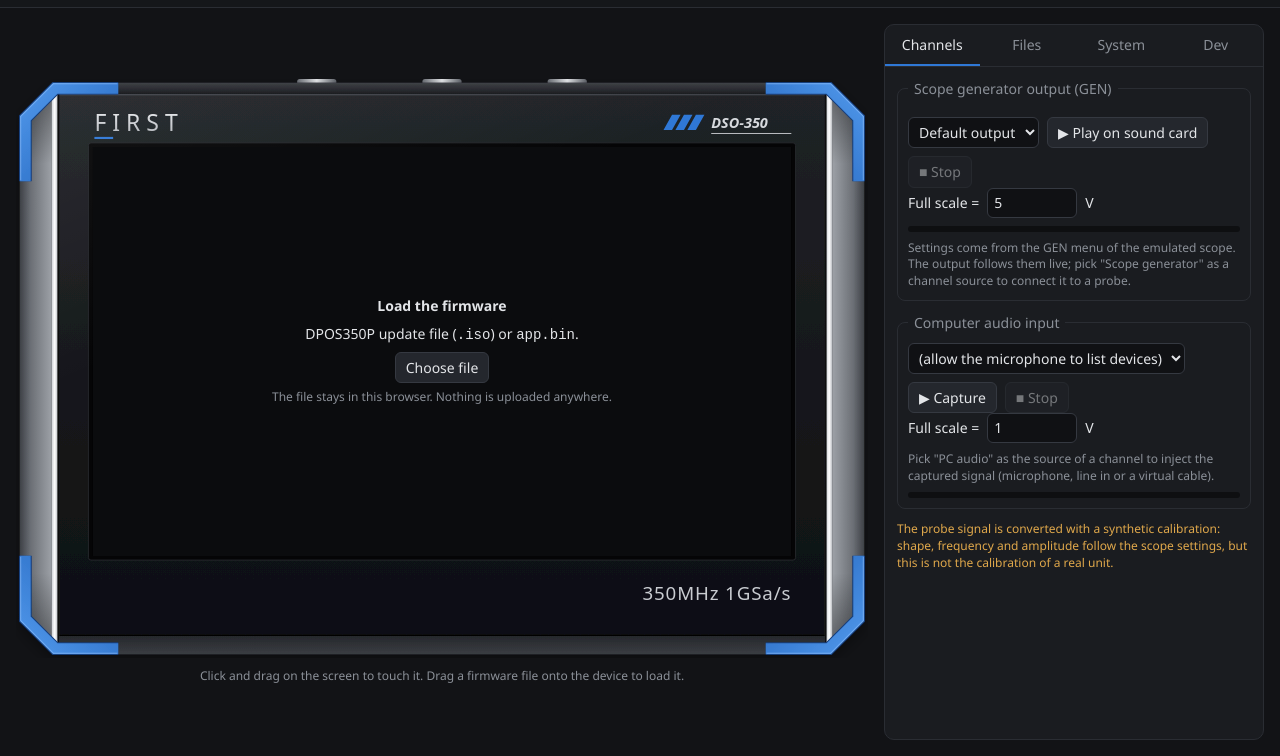
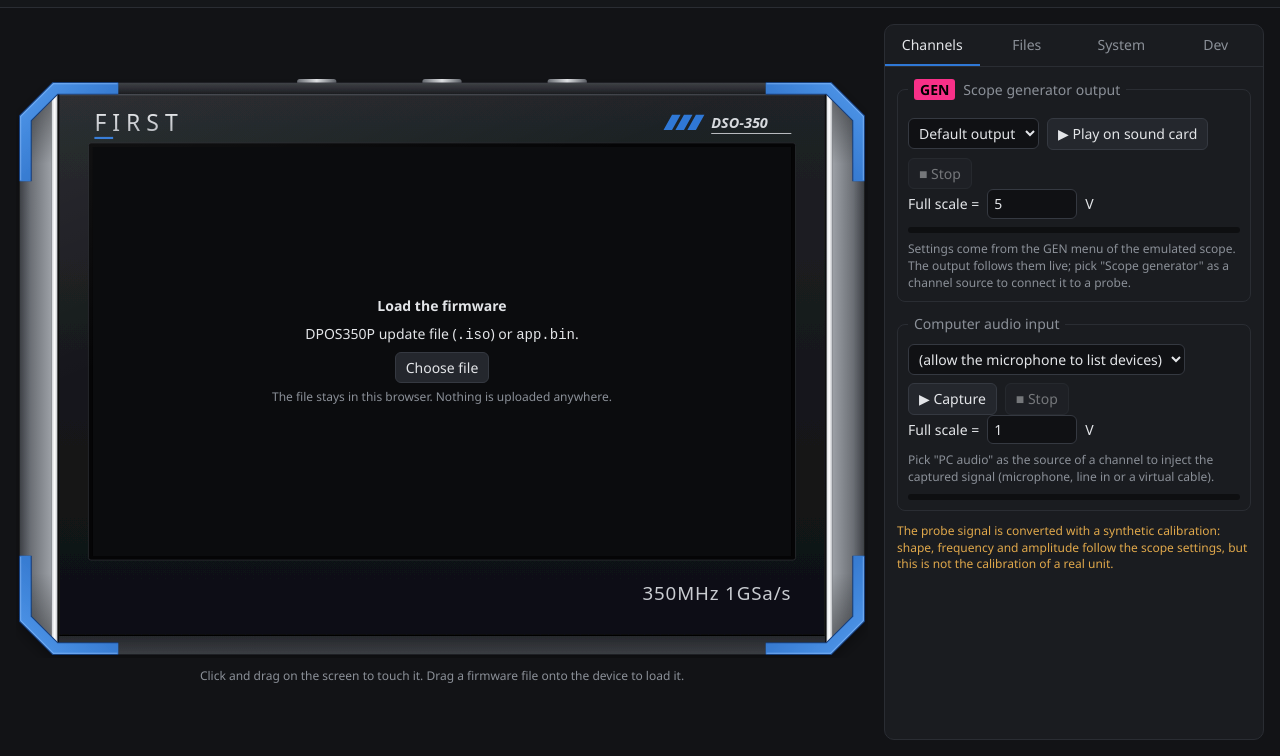
Before and after one commit to dev-marcos/dpos350p-emu, a plain HTML site: page web/index.html in a window 1280 px wide. Shown: the part 45-801 px from the top of the page. Drawn offline with Linux system fonts and the light colour scheme.

Commit message:
Gerador: legenda com a etiqueta GEN na cor da interface do aparelho

```diff
--- a/web/i18n.js
+++ b/web/i18n.js
@@ -24,7 +24,7 @@ const I18N = {
     "fs.confirmFormat": "Format the emulated SD card as FAT32? Every file on the card will be erased.",
     "fs.newFolder": "New folder name:",
     "ch.on": "Enabled", "ch.device": "Scope generator (GEN out)",
-    "gen.legend": "Scope generator output (GEN)", "gen.play": "▶ Play on sound card", "gen.stop": "■ Stop", "gen.default": "Default output",
+    "gen.legend": "Scope generator output", "gen.play": "▶ Play on sound card", "gen.stop": "■ Stop", "gen.default": "Default output",
     "gen.devTip": "Sound card output", "gen.fullscale": "Full scale =", "gen.wave": "Waveform", "gen.freq": "Frequency", "gen.ampl": "Amplitude", "gen.offset": "Offset", "gen.duty": "Duty",
     "gen.note": "Settings come from the GEN menu of the emulated scope. The output follows them live; pick \"Scope generator\" as a channel source to connect it to a probe.",
     "gen.nyquist": "{f} Hz is above what the sound card can play ({n} Hz): output muted.", "gen.error": "Could not start the audio output: {err}", "gen.noSink": "This browser cannot choose the output device; the default one is used.", "ch.onLabel": "signal at the probe tip", "ch.source": "Source", "ch.gen": "Generator", "ch.audio": "PC audio",
@@ -77,7 +77,7 @@ const I18N = {
     "fs.confirmFormat": "Formatar o cartão SD emulado em FAT32? Todos os arquivos do cartão serão apagados.",
     "fs.newFolder": "Nome da nova pasta:",
     "ch.on": "Ligado", "ch.device": "Gerador do aparelho (saída GEN)",
-    "gen.legend": "Saída do gerador do aparelho (GEN)", "gen.play": "▶ Tocar na placa de som", "gen.stop": "■ Parar", "gen.default": "Saída padrão",
+    "gen.legend": "Saída do gerador do aparelho", "gen.play": "▶ Tocar na placa de som", "gen.stop": "■ Parar", "gen.default": "Saída padrão",
     "gen.devTip": "Saída da placa de som", "gen.fullscale": "Fundo de escala =", "gen.wave": "Forma", "gen.freq": "Frequência", "gen.ampl": "Amplitude", "gen.offset": "Offset", "gen.duty": "Ciclo",
     "gen.note": "Os ajustes vêm do menu GEN do osciloscópio emulado. A saída acompanha ao vivo; escolha \"Gerador do aparelho\" como fonte de um canal para ligá-lo a uma ponteira.",
     "gen.nyquist": "{f} Hz está acima do que a placa de som reproduz ({n} Hz): saída em silêncio.", "gen.error": "Não foi possível iniciar a saída de áudio: {err}", "gen.noSink": "Este navegador não permite escolher a saída; será usada a padrão.", "ch.onLabel": "sinal na ponteira", "ch.source": "Fonte", "ch.gen": "Gerador", "ch.audio": "Áudio do PC",
--- a/web/index.html
+++ b/web/index.html
@@ -68,7 +68,7 @@
     <div class="pane active" id="pane-channels">
       <div id="chForms"></div>
       <fieldset class="card gen">
-        <legend data-i18n="gen.legend">Scope generator output (GEN)</legend>
+        <legend><span class="tag gen">GEN</span><span data-i18n="gen.legend">Scope generator output</span></legend>
         <div id="genInfo" class="kv"></div>
         <div class="row gap wrap" style="margin-top:8px">
           <select id="genDev" data-i18n-title="gen.devTip"><option value="" data-i18n="gen.default">Default output</option></select>
--- a/web/style.css
+++ b/web/style.css
@@ -115,3 +115,7 @@ canvas.screen { background: #000; }
   .topbar { grid-template-columns: minmax(0, 1fr) auto; }
   .topbar .stat { grid-column: 1 / -1; grid-row: 2; }
 }
+
+/* channel-style tags with the scope UI colours (GEN = #f83088 with black text, as drawn by the firmware) */
+.tag { display: inline-block; padding: 0 6px; margin-right: 8px; border-radius: 3px; font-weight: 600; color: #000; line-height: 1.5; }
+.tag.gen { background: #f83088; }
```
